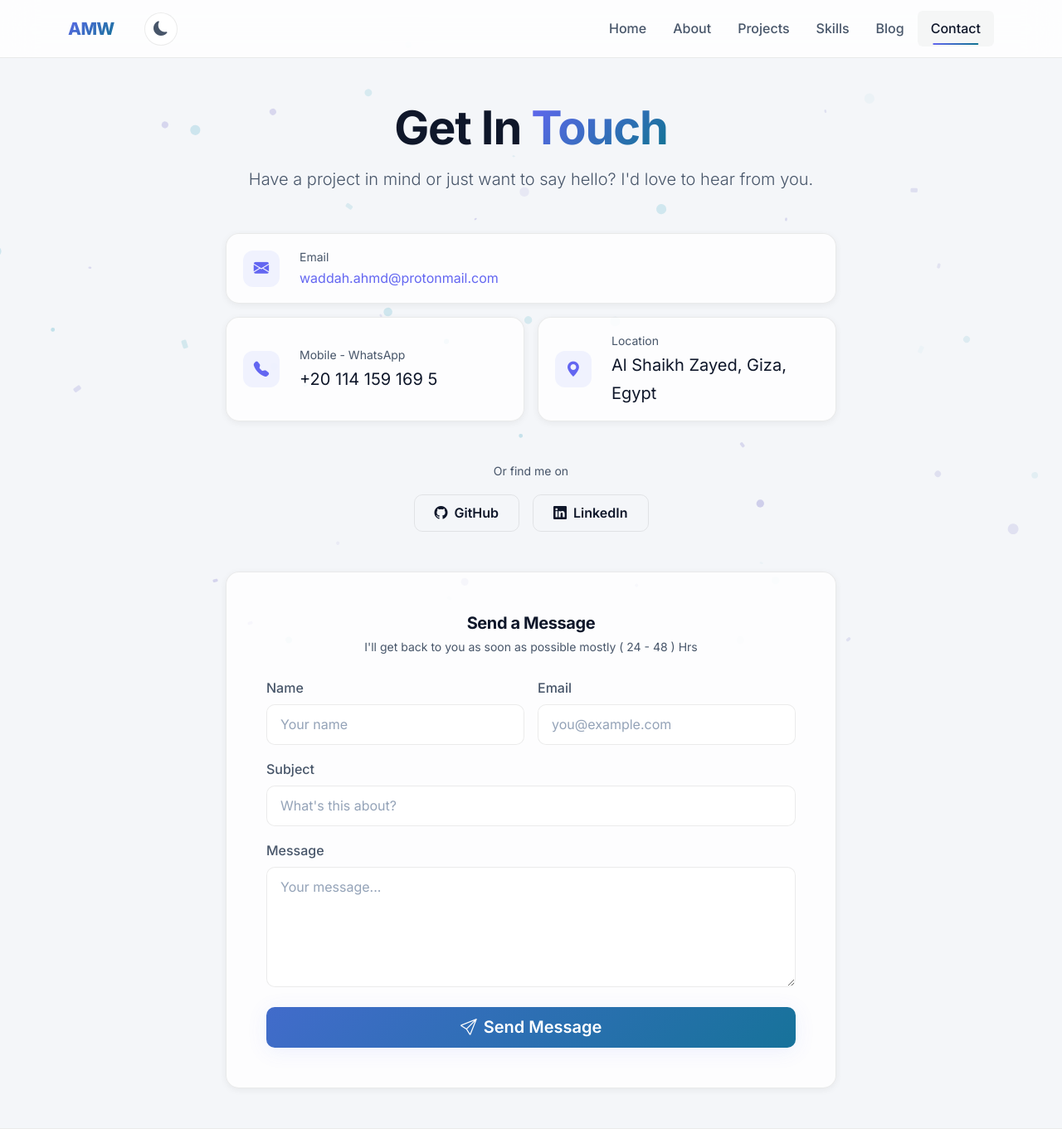
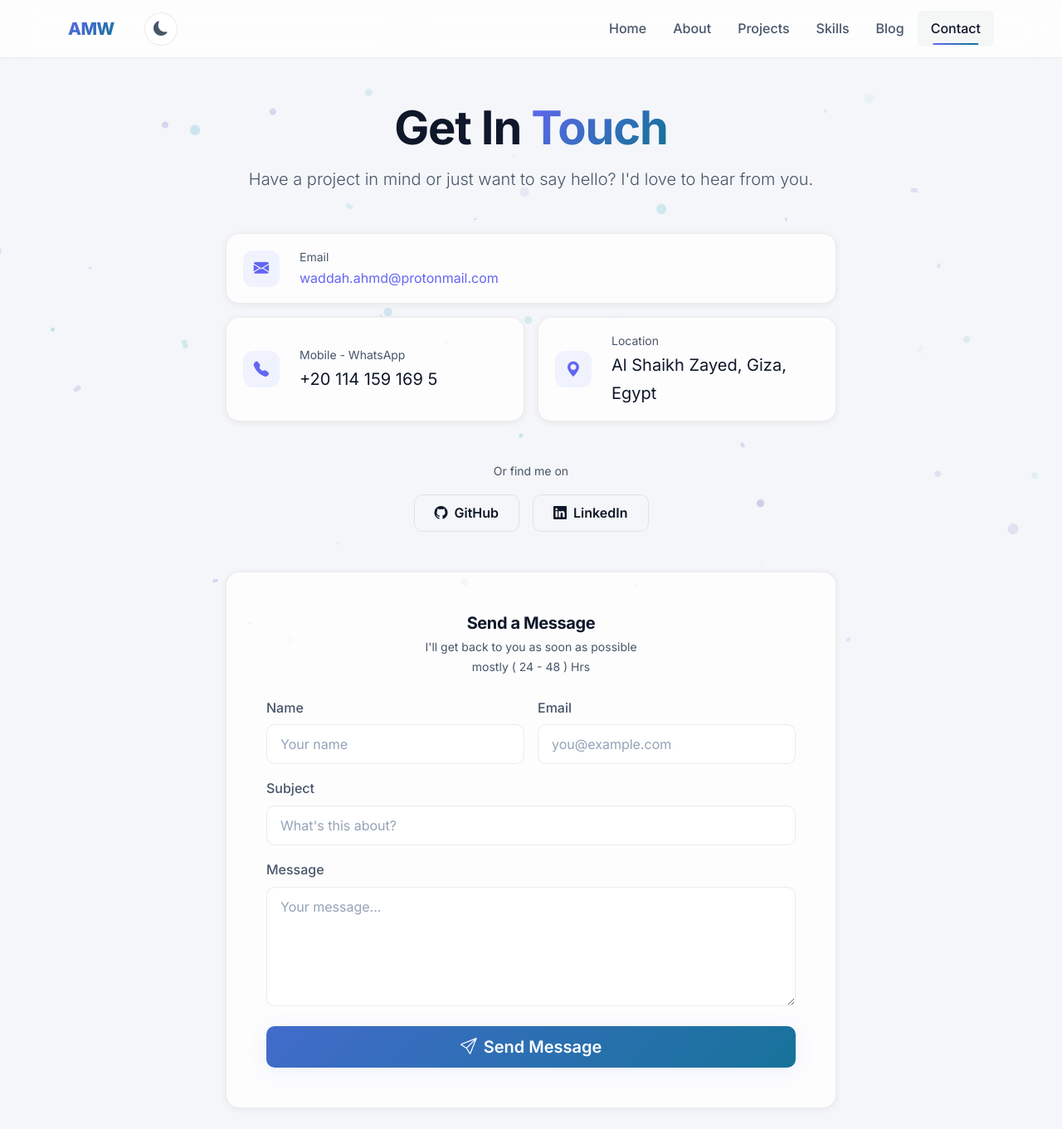
Before and after one commit to AMW-Web-Dev/AMW-ShowCases, a Django app: page /contact/ in a window 1280 px wide. Shown: the top 1361 px of the page at 83% size. Run offline with Django 5.2, Linux system fonts and the light colour scheme; data comes from the database, SQL or seed files in the repository; some libraries are stand-ins or nearby versions.

Commit message:
Split contact form subtitle into two lines for readability

```diff
--- a/templates/core/contact.html
+++ b/templates/core/contact.html
@@ -77,7 +77,8 @@
                     {% csrf_token %}
                     <div class="text-center mb-4">
                         <h5 class="card-title mb-1">Send a Message</h5>
-                        <p class="text-secondary small mb-0">I'll get back to you as soon as possible mostly ( 24 - 48 ) Hrs</p>
+                        <p class="text-secondary small mb-0">I'll get back to you as soon as possible</p>
+                        <p class="text-secondary small mb-0">mostly ( 24 - 48 ) Hrs</p>
                     </div>
                     <div class="row g-3">
                         <div class="col-md-6">
```
